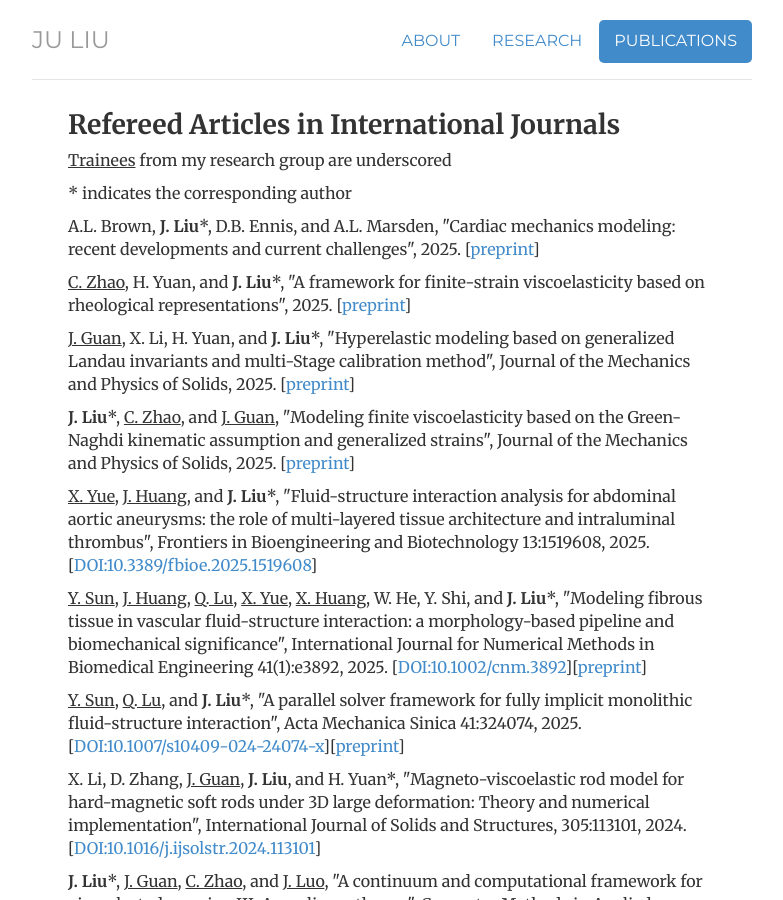
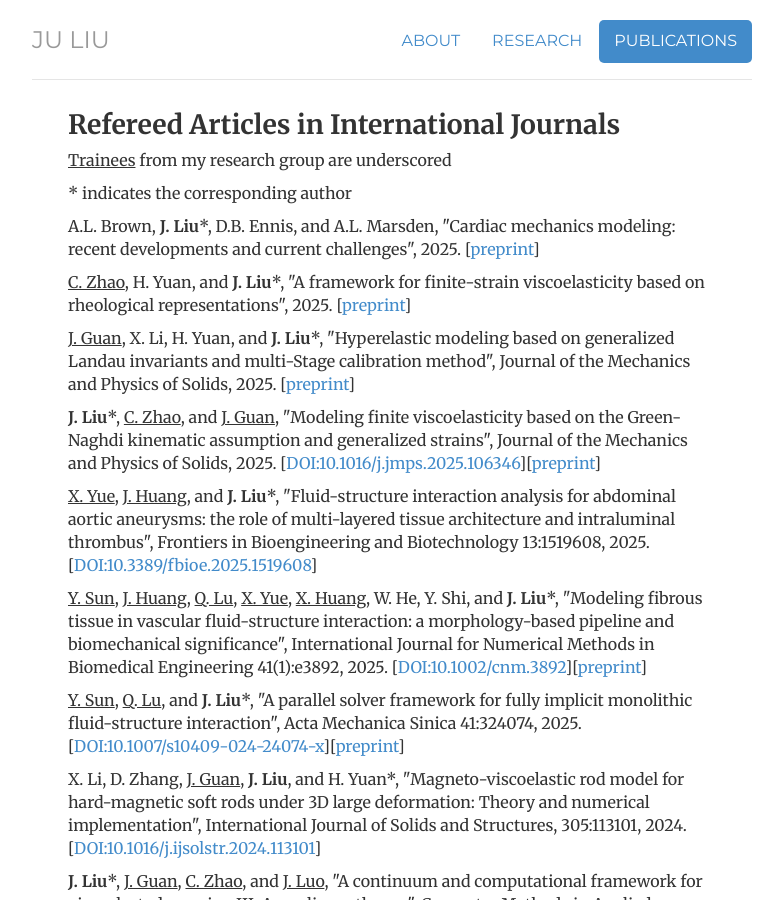
Before and after one commit to ju-liu/ju-liu.github.io, a Jekyll site: the page built from publications/index.html, in a window 1280 px wide and 900 px high. Shown: the whole window, without its empty margins (248-1031 px from the left). Built offline with Jekyll 4.4.1, drawn with Linux system fonts in a browser that asks for light colours; nearby versions of some CDN libraries; library files that are not in the unit come from our copies; comment, search, counter and statistics services are not loaded.

Commit message:
Update index.html

```diff
--- a/publications/index.html
+++ b/publications/index.html
@@ -26,7 +26,7 @@
   </article>
 
   <article>
-  <p><strong>J. Liu</strong>*, <u>C. Zhao</u>, and <u>J. Guan</u>, "Modeling finite viscoelasticity based on the Green-Naghdi kinematic assumption and generalized strains", Journal of the Mechanics and Physics of Solids, 2025. [<a href="https://arxiv.org/pdf/2501.11947.pdf">preprint</a>]</p>
+  <p><strong>J. Liu</strong>*, <u>C. Zhao</u>, and <u>J. Guan</u>, "Modeling finite viscoelasticity based on the Green-Naghdi kinematic assumption and generalized strains", Journal of the Mechanics and Physics of Solids, 2025. [<a href="https://doi.org/10.1016/j.jmps.2025.106346">DOI:10.1016/j.jmps.2025.106346</a>][<a href="https://arxiv.org/pdf/2501.11947.pdf">preprint</a>]</p>
   </article>
 
   <article>
```
